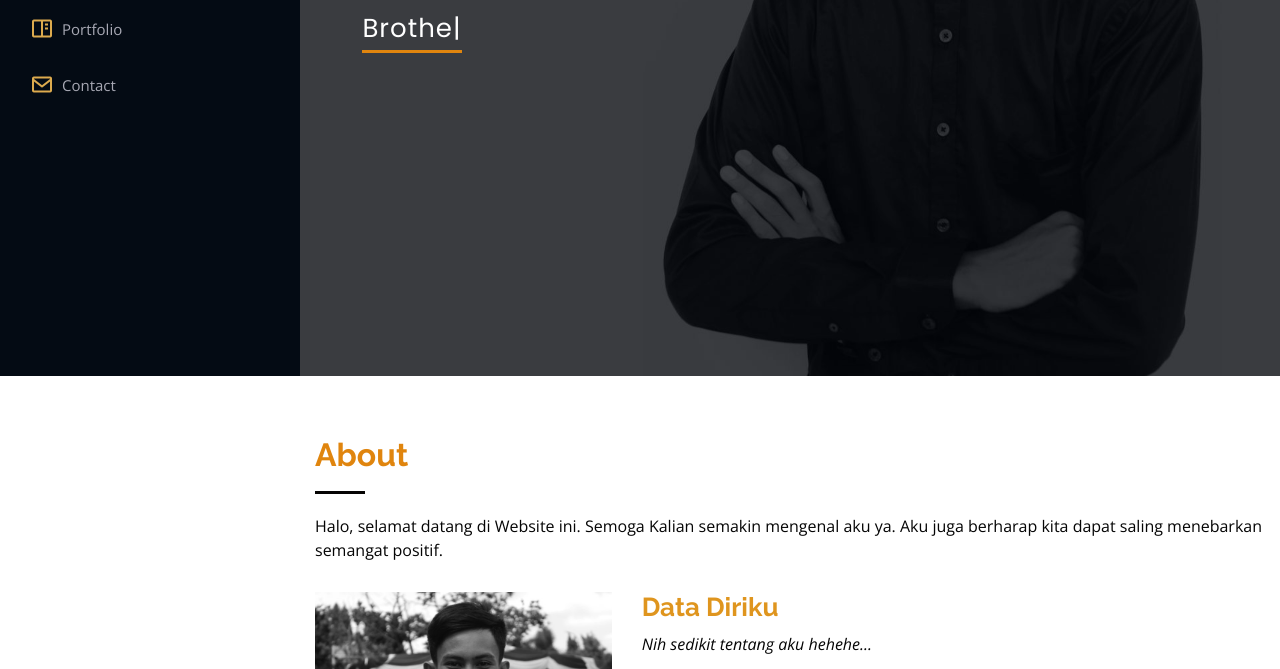
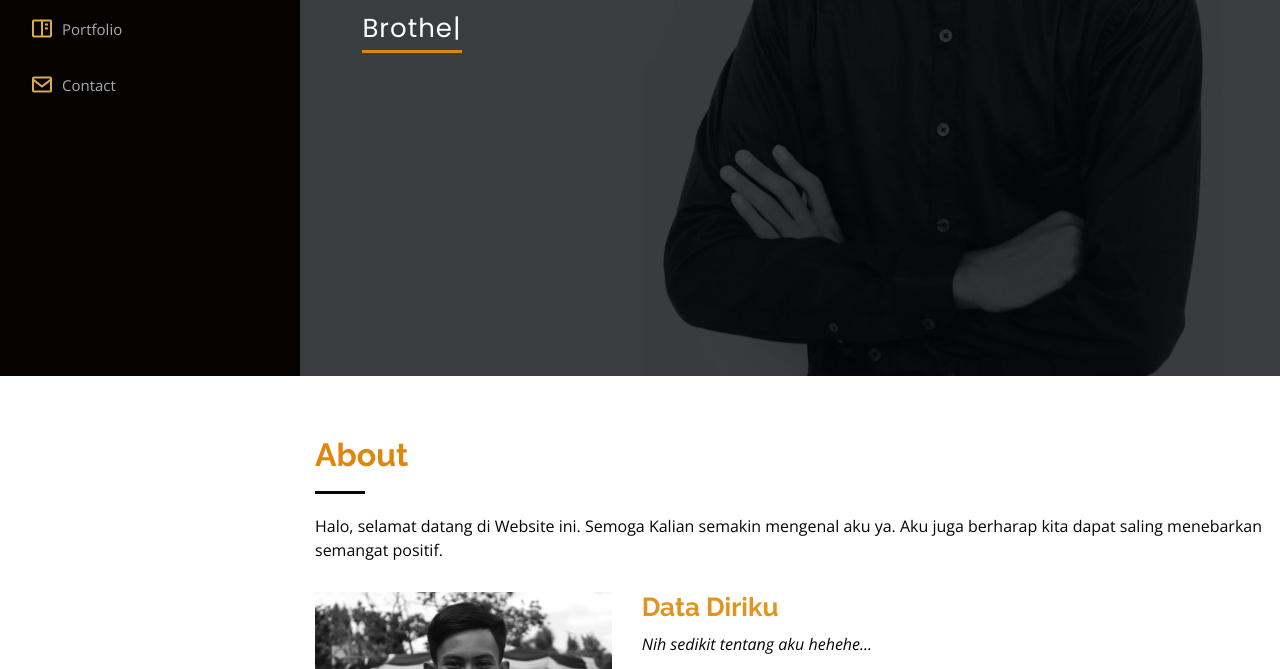
Before and after one commit to RisqiBV/RisqiBV.github.io, a plain HTML site: page index.html in a window 1280 px wide. Shown: the part 424-1093 px from the top of the page. Drawn offline with nearby package versions, Linux system fonts and the light colour scheme.

Commit message:
Update style.css

```diff
--- a/assets/css/style.css
+++ b/assets/css/style.css
@@ -70,7 +70,7 @@ h1, h2, h3, h4, h5, h6 {
   z-index: 9999;
   transition: all 0.5s;
   padding: 0 15px;
-  background: #040b14;
+  background: #050200;
   overflow-y: auto;
 }
 
```
